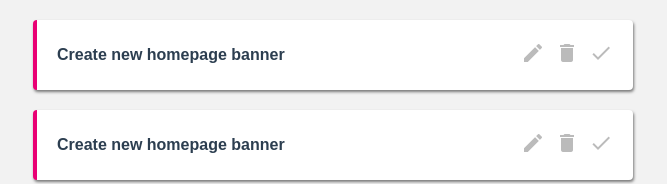
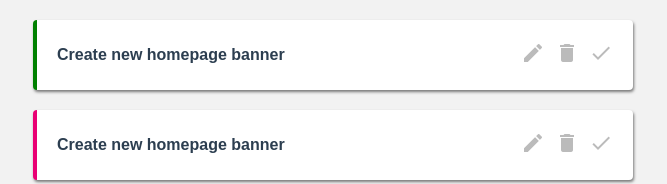
Before and after one commit to GideonOdiokine/vue_task_tracker, a Vue app: page / in a window 1280 px wide. Shown: the top 184 px of the page, without its empty margins (307-974 px from the left). Built offline with nearby package versions, Linux system fonts and the light colour scheme; data requests are answered from the project's data file.

Commit message:
handleComplete func added

```diff
--- a/data/db.json
+++ b/data/db.json
@@ -10,7 +10,7 @@
       "id": 3,
       "title": "Create new homepage banner",
       "details": "Lorem ipsum",
-      "completed": true
+      "completed": false
     }
   ]
 }
--- a/src/components/SingleProject.vue
+++ b/src/components/SingleProject.vue
@@ -1,5 +1,5 @@
 <template>
-  <div class="project">
+  <div class="project" :class="{completed: project.completed}">
     <div class="action">
       <h3 @click="toggleDetails">{{ project.title }}</h3>
       <div class="icons">
@@ -36,10 +36,10 @@ export default {
            fetch(this.uri, {
              method:"PATCH",
              headers:{'Content-Type' :'application/json'},
-             body:JSON.stringify({completed: !this.project.complete})
+             body:JSON.stringify({completed: !this.project.completed})
            }).then(()=>{
-             this.$emit('complete', this.project.id)
-           })
+             this.$emit('completed', this.project.id)
+           }).catch((err)=> console.log(err))
     }
   }
 };
@@ -53,6 +53,9 @@ export default {
   border-radius: 4px;
   box-shadow: 1px 2px 3px rgba(0, 0, 0, 0.5);
   border-left: 4px solid #e90074;
+}
+.project.completed{
+    border-left: 4px solid green;
 }
 h3 {
   cursor: pointer;
```
